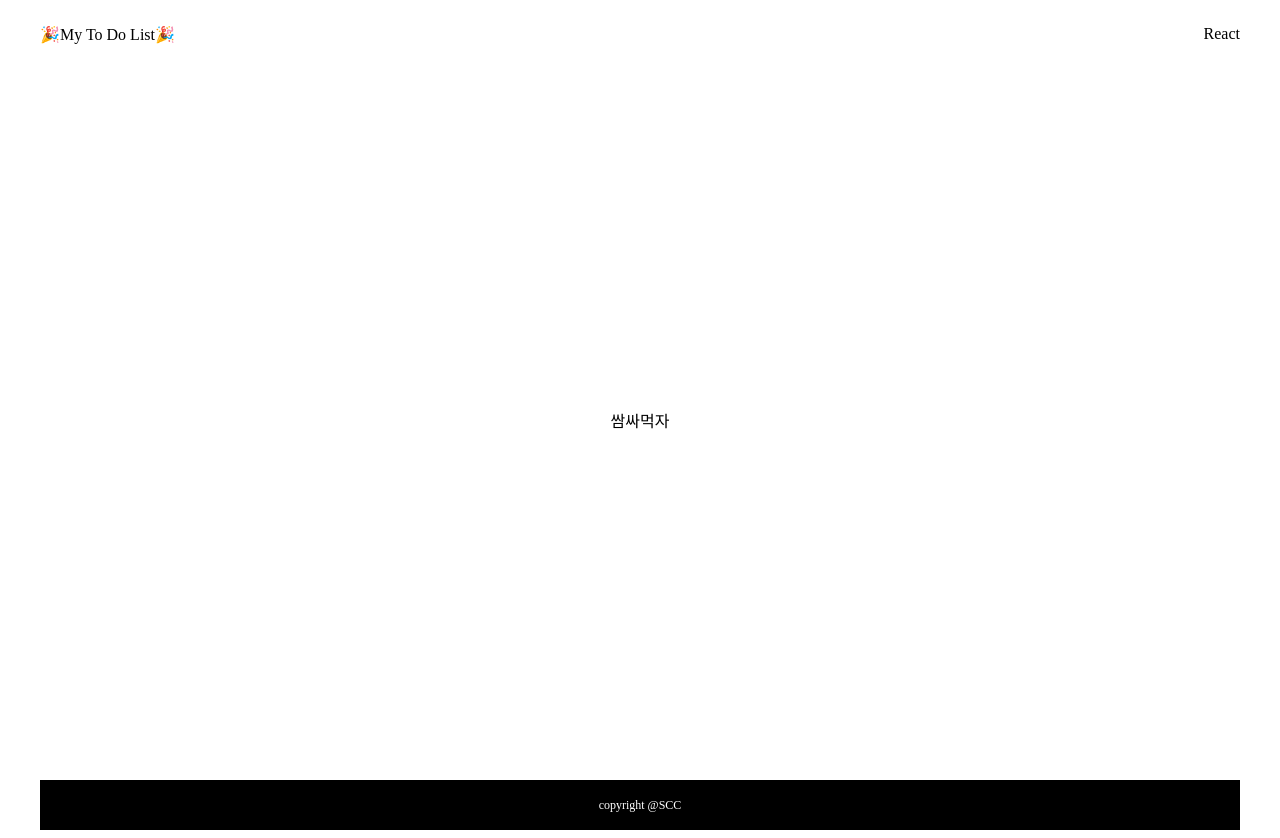
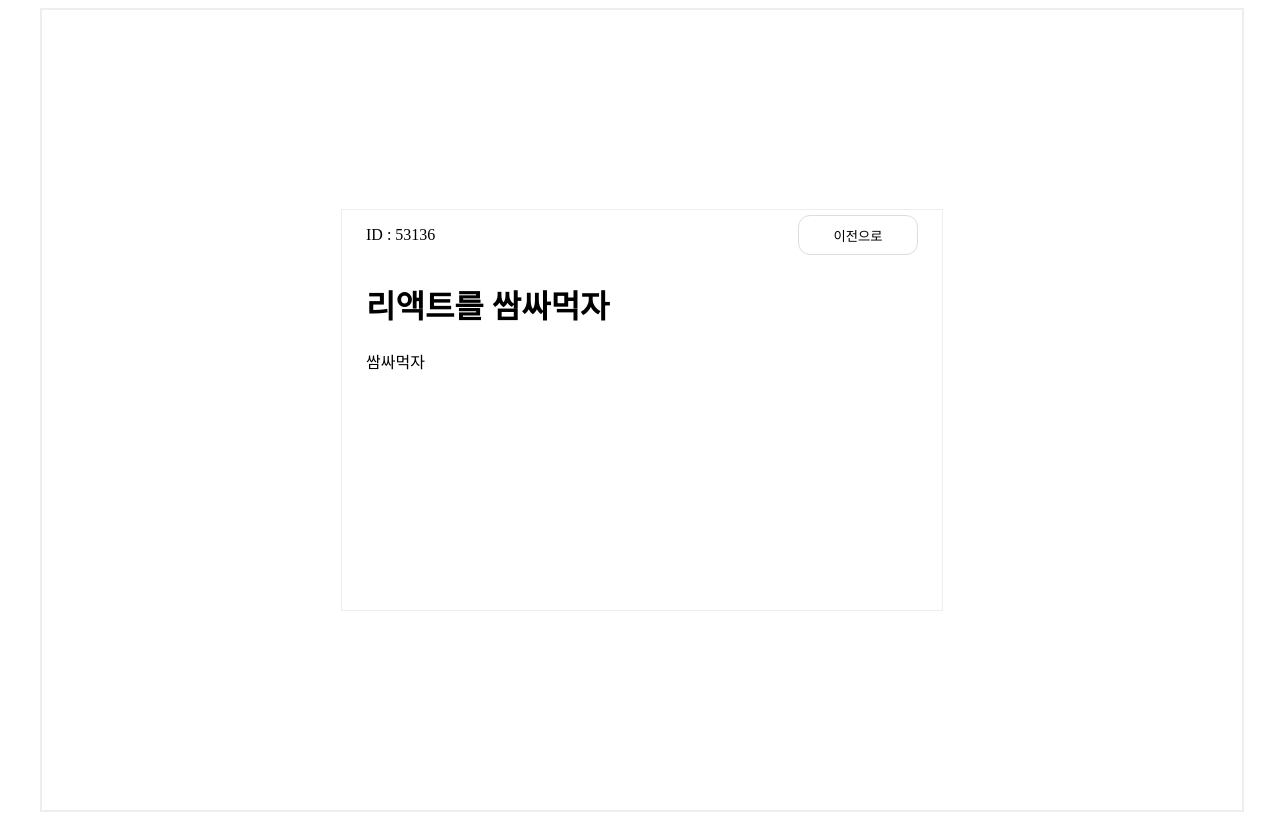
Before and after one commit to wjddms0501/redux-prac-homework, a React (Create React App) app: page /detail/53136 in a window 1280 px wide. Built offline with nearby package versions, Linux system fonts and the light colour scheme.

Commit message:
homework 완성!

```diff
--- a/src/App.js
+++ b/src/App.js
@@ -34,7 +34,7 @@ const App = () => {
   const [todo, setTodo] = useState("");
   const [title, setTitle] = useState(""); // 제목과 내용을 추가해주는 데 사용됨
 
-  const addUserHandler = () => {};
+  // const addUserHandler = () => {};
   // console.log(title);
 
   //Math.floor(Math.random()*100000) 1부터 10만까지의 랜덤 자연수
@@ -98,7 +98,7 @@ const App = () => {
 
   return (
     <StDiv All>
-      <Layout>
+      {/* <Layout> */}
       <Routes>
         {/*
           <Route path="about" element={<About />} />
@@ -125,7 +125,7 @@ const App = () => {
         />
         <Route path="detail/:id" element={<Todo />} />
       </Routes>
-      </Layout>
+      {/* </Layout> */}
     </StDiv>
   );
 };
--- a/src/components/form/Form.jsx
+++ b/src/components/form/Form.jsx
@@ -1,5 +1,6 @@
 import CustomButton from "../CustomButton/CustomButton";
 import styled from "styled-components";
+import Header from "../header/Header";
 
 //Middle의 div를 form으로 바꾸기
 const Middle = styled.form`
@@ -31,6 +32,8 @@ const Txt = styled.input`
 
 function Form(props) {
   return (
+    <div>
+      <Header />
       <Middle onSubmit={props.onSubmit}>
         <TxtLine>
           <p>
@@ -60,6 +63,7 @@ function Form(props) {
           추가하기
         </CustomButton>
       </Middle>
+    </div>
   );
 }
 
--- a/src/components/layout/Layout.jsx
+++ b/src/components/layout/Layout.jsx
@@ -2,7 +2,6 @@
 
 import React from "react";
 import Header from "../header/Header";
-import styled from "styled-components";
 
 // const HeaderStyles = {
 //   width: "100%",
--- a/src/components/todo/Todo.jsx
+++ b/src/components/todo/Todo.jsx
@@ -3,7 +3,52 @@
 import React from "react";
 import { useParams } from "react-router-dom";
 import { useSelector } from "react-redux";
-import styled from "styled-components";
+import styled, { css } from "styled-components";
+import { Link } from "react-router-dom";
+
+const DetailAll = styled.div`
+  border: 2px solid rgb(238, 238, 238);
+  width: 100%;
+  height: 100vh;
+  display: flex;
+  align-items: center;
+  justify-content: center;
+`;
+
+const StDiv = styled.div`
+  ${(props) =>
+    props.DetailTop &&
+    css`
+      display: flex;
+      align-items: center;
+      justify-content: space-between;
+      padding: 0px 24px;
+    `}
+  ${(props) =>
+    props.DetailBox &&
+    css`
+      width: 600px;
+      height: 400px;
+      border: 1px solid rgb(238, 238, 238);
+      display: flex;
+      flex-direction: column;
+      justify-content: space-between;
+    `}
+    ${(props) =>
+    props.DetailTxt &&
+    css`
+      padding: 0px 24px;
+    `}
+`;
+
+const StButton = styled.button`
+  border: 1px solid rgb(221, 221, 221);
+  height: 40px;
+  width: 120px;
+  background-color: rgb(255, 255, 255);
+  border-radius: 12px;
+  cursor: pointer;
+`;
 
 function Todo() {
   const param = useParams();
@@ -12,7 +57,26 @@ function Todo() {
 
   const user = users.find((user) => user.id === parseInt(param.id));
   console.log(user);
-  return <div>{user.todo}</div>;
+  return (
+    <DetailAll>
+      <StDiv DetailBox>
+        <div>
+          <div>
+            <StDiv DetailTop>
+              <p>ID : {user.id}</p>
+              <Link to={`/`}>
+                <StButton>이전으로</StButton>
+              </Link>
+            </StDiv>
+            <StDiv DetailTxt>
+              <h1>{user.title}</h1>
+              <p>{user.todo}</p>
+            </StDiv>
+          </div>
+        </div>
+      </StDiv>
+    </DetailAll>
+  );
 }
 
 export default Todo;
```
Lines whose indentation alone changed are shown as unchanged.
